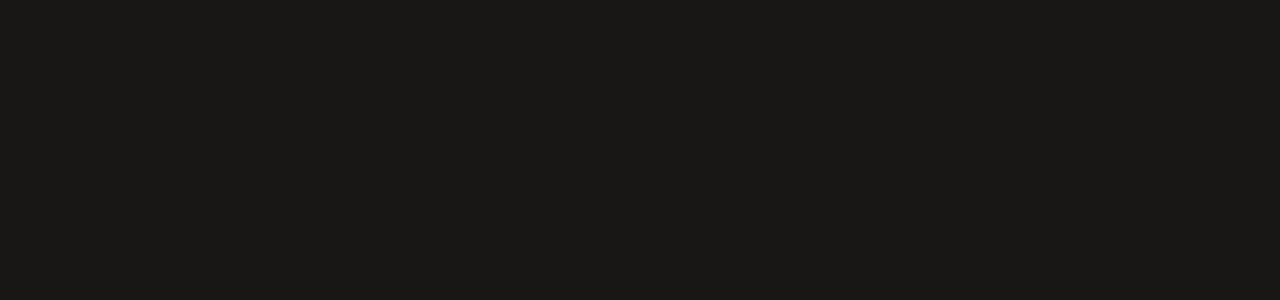
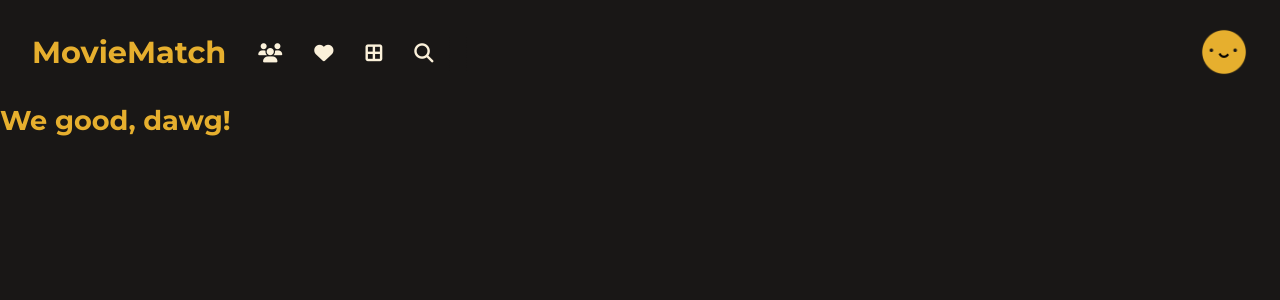
Before and after one commit to AnnZak/CodersCamp2020.Project.Front-React.MovieMatch, a React (Create React App) app: page / in a window 1280 px wide. Shown: the top 300 px of the page. Built offline with nearby package versions, Linux system fonts and the light colour scheme; sample sign-in values are in the browser's storage.

Commit message:
Added Private Routes

```diff
--- a/src/App.tsx
+++ b/src/App.tsx
@@ -1,6 +1,7 @@
 import React from 'react';
 import { BrowserRouter as Router, Route, Switch, Redirect } from "react-router-dom";
 import './App.scss';
+import PrivateRoute from './helpers/PrivateRoute';
 
 import Login from './views/Login/Login';
 import Registration from './views/Registration/Registration'
@@ -9,7 +10,7 @@
 import ResetPassword from './views/ResetPassword/ResetPassword';
 import UserSettings from './views/UserSettings/UserSettings';
 import MovieDetails from './views/MovieDetails/MovieDetails';
-
+import Dashboard from './views/Dashboard/Dashboard';
 
 function App() {
   return (
@@ -20,8 +21,9 @@
           <Route exact path="/register" component={Registration} />
           <Route exact path="/forgot-password" component={ForgotPassword} />
           <Route exact path="/reset-password" component={ResetPassword} />
-          <Route exact path="/settings" component={UserSettings} />
-          <Route exact path="/movie-demo" component={MovieDetails} />
+          <PrivateRoute exact path="/" component={Dashboard} />
+          <PrivateRoute exact path="/settings" component={UserSettings} />
+          <PrivateRoute exact path="/movie-demo" component={MovieDetails} />
           <Route exact path="/topbar-demo" component={Topbar} />
         </Switch>
       </Router>
--- /dev/null
+++ b/src/helpers/PrivateRoute.tsx
@@ -0,0 +1,17 @@
+import  React from  "react";
+import { Route, Redirect } from  "react-router-dom";
+
+const  PrivateRoute: React.FC<{
+        component: React.FC;
+        path: string;
+        exact: boolean;
+    }> = (props) => {
+
+    return localStorage.getItem('token') ? (
+        <Route path={props.path} exact={props.exact} component={props.component} />
+        ) : (
+        <Redirect  to="/login" />
+        );
+};
+
+export  default  PrivateRoute;
--- /dev/null
+++ b/src/views/Dashboard/Dashboard.scss
@@ -0,0 +1,3 @@
+.dashboard {
+    padding-bottom: 3rem;
+}
--- /dev/null
+++ b/src/views/Dashboard/Dashboard.tsx
@@ -0,0 +1,15 @@
+import React from 'react';
+import './Dashboard.scss'
+import Topbar from '../../components/layout/topbar/topbar';
+
+function Dashboard() {
+
+    return (
+        <div className="dashboard">
+            <Topbar />
+            <h1>We good, dawg!</h1>
+        </div>
+    );
+}
+
+export default Dashboard;
```
